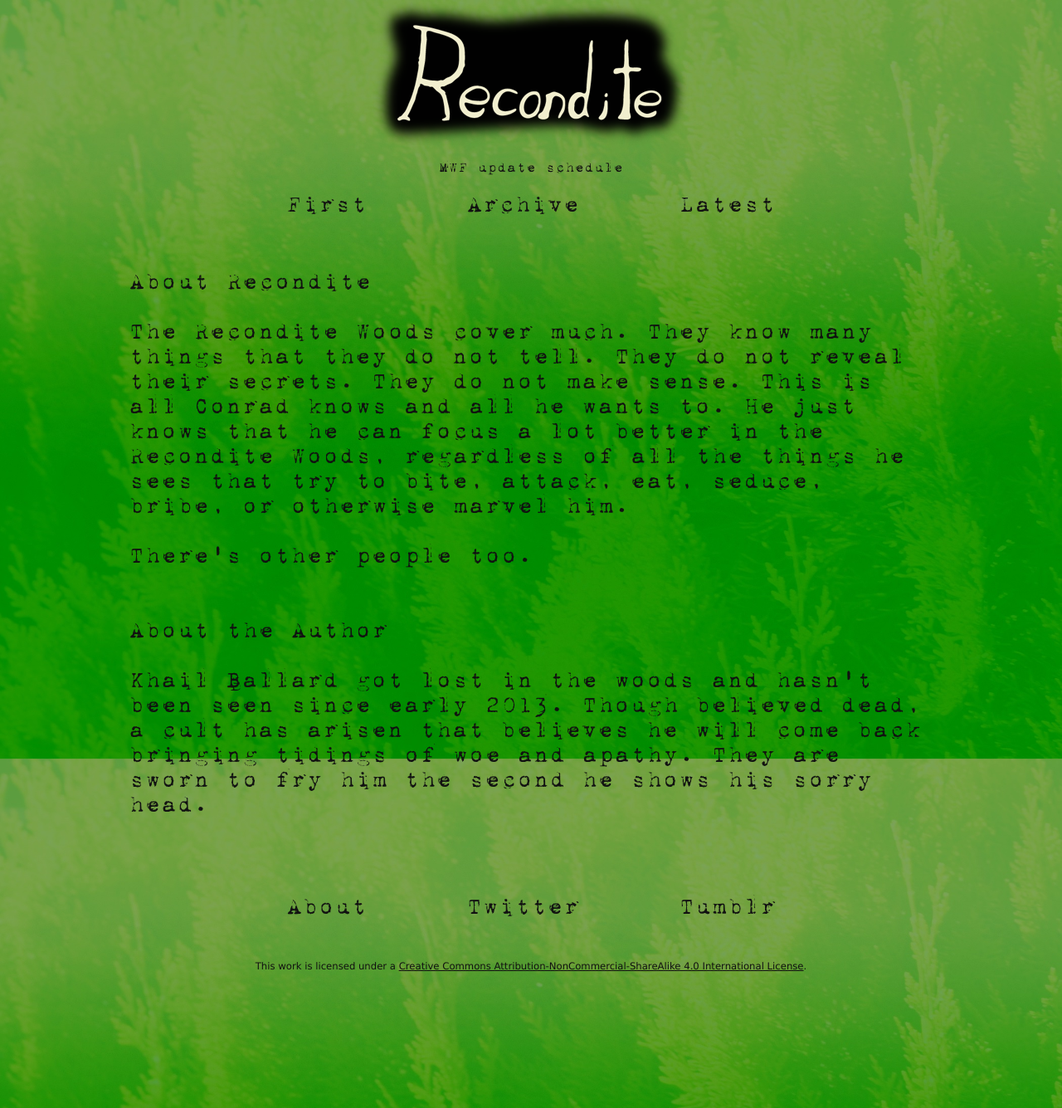
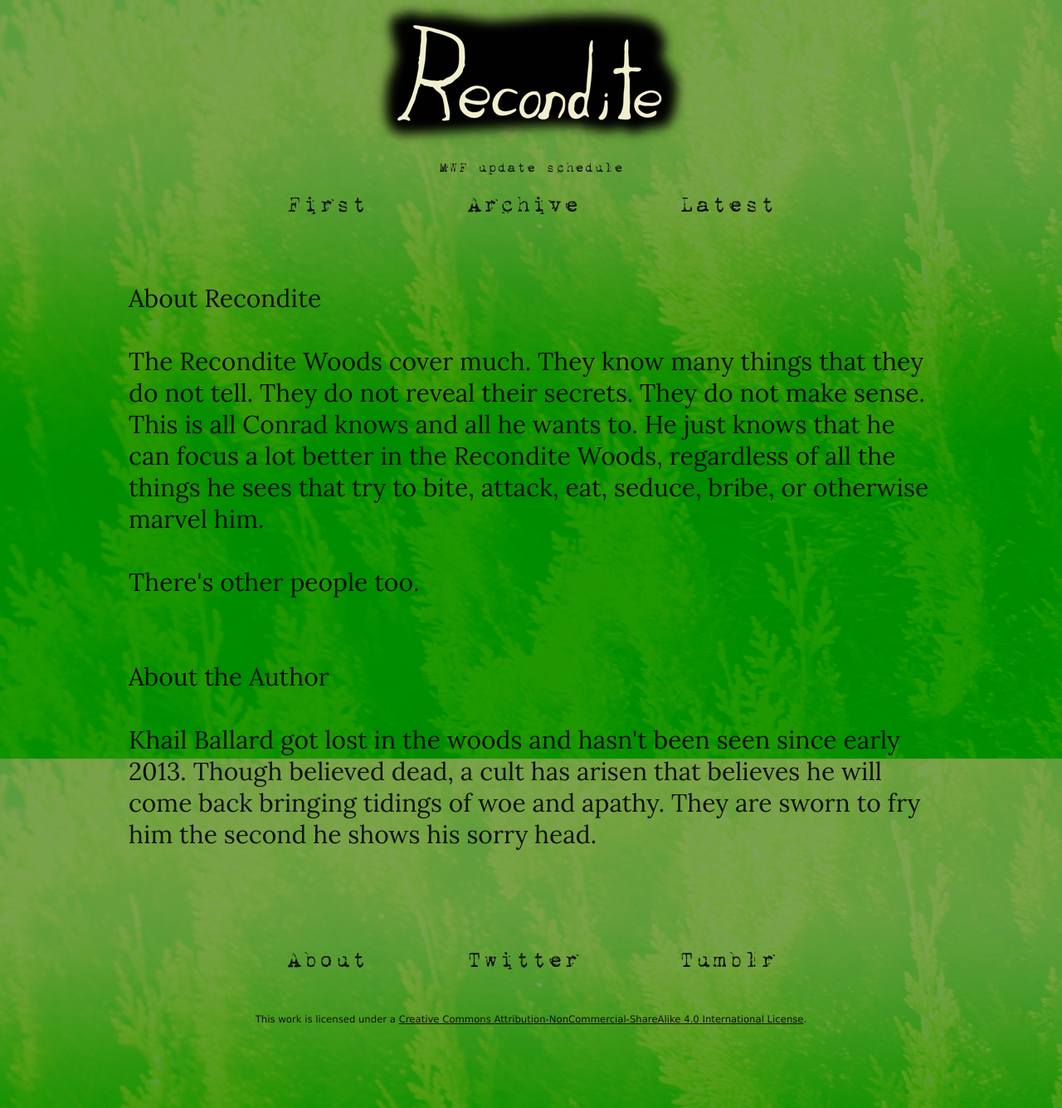
Before and after one commit to khailballard/khailballard.github.io, a Jekyll site: the page built from about/index.html, in a window 1280 px wide. Shown: the whole page at 83% size. Built offline with Jekyll 4.4.1, drawn with Linux system fonts in a browser that asks for light colours.

Commit message:
Changing font on About page

```diff
--- a/_includes/head.html
+++ b/_includes/head.html
@@ -5,6 +5,7 @@
     </title>
     <!-- CSS -->
     <link rel="stylesheet" href="{{ site.baseurl }}/styles/main.css">
+    <link href='http://fonts.googleapis.com/css?family=Lora' rel='stylesheet' type='text/css'>
     <!-- JavaScript -->
     <script type="text/javascript" src="{{ site.baseurl }}/scripts/main.js"></script>
     <!-- Icons -->
--- a/about/index.html
+++ b/about/index.html
@@ -3,7 +3,7 @@
 title: Home
 ---
 
-<div class="posts">
+<div class="posts about">
 <br><br>
 
 About Recondite</b><br><br>
--- a/styles/main.css
+++ b/styles/main.css
@@ -77,6 +77,10 @@
     font-size: 20px;
 }
 
+.about {
+    font-family: 'Lora', serif;
+}
+
 footer {
     margin-top: 50px;
     margin-bottom: 100px;
```
